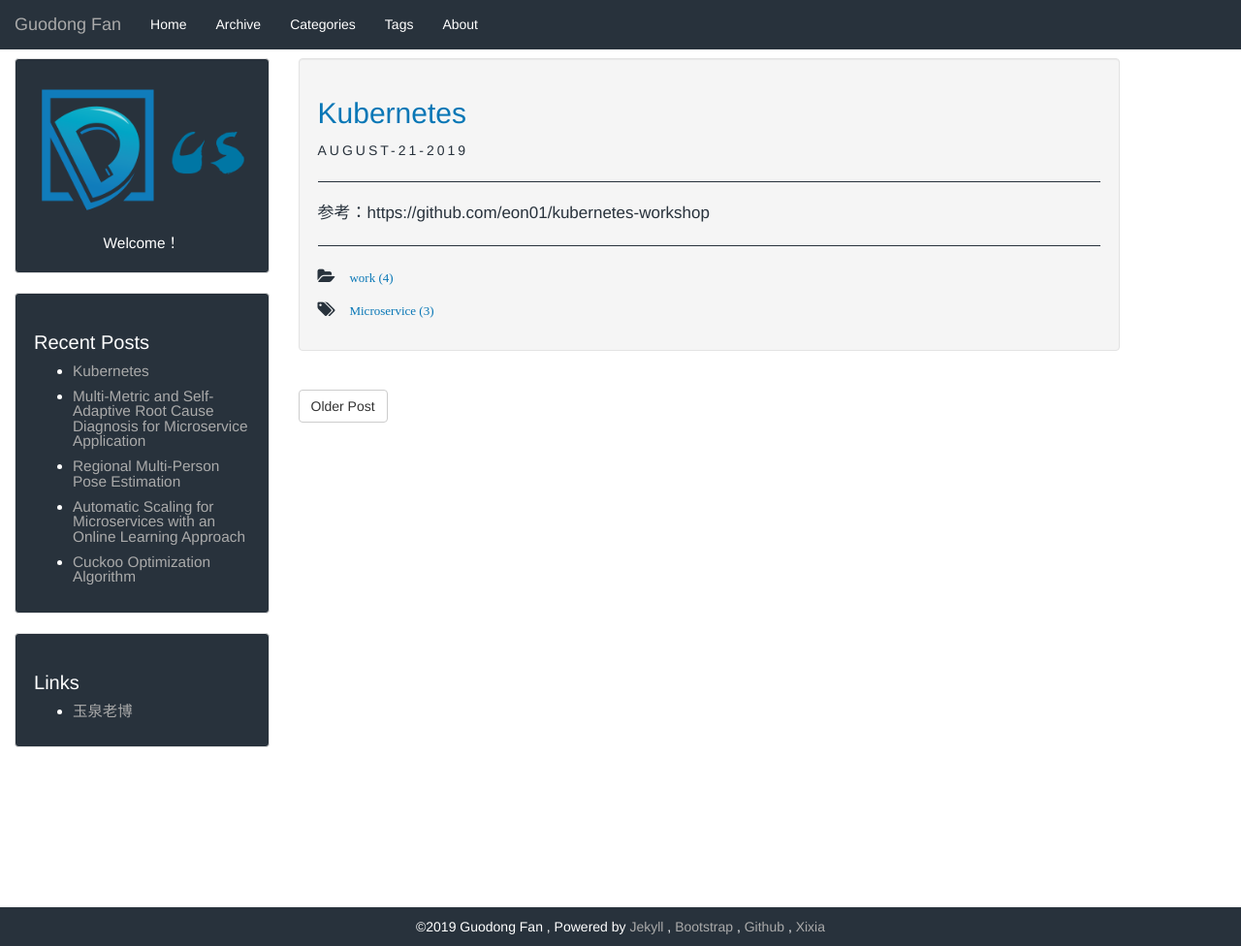
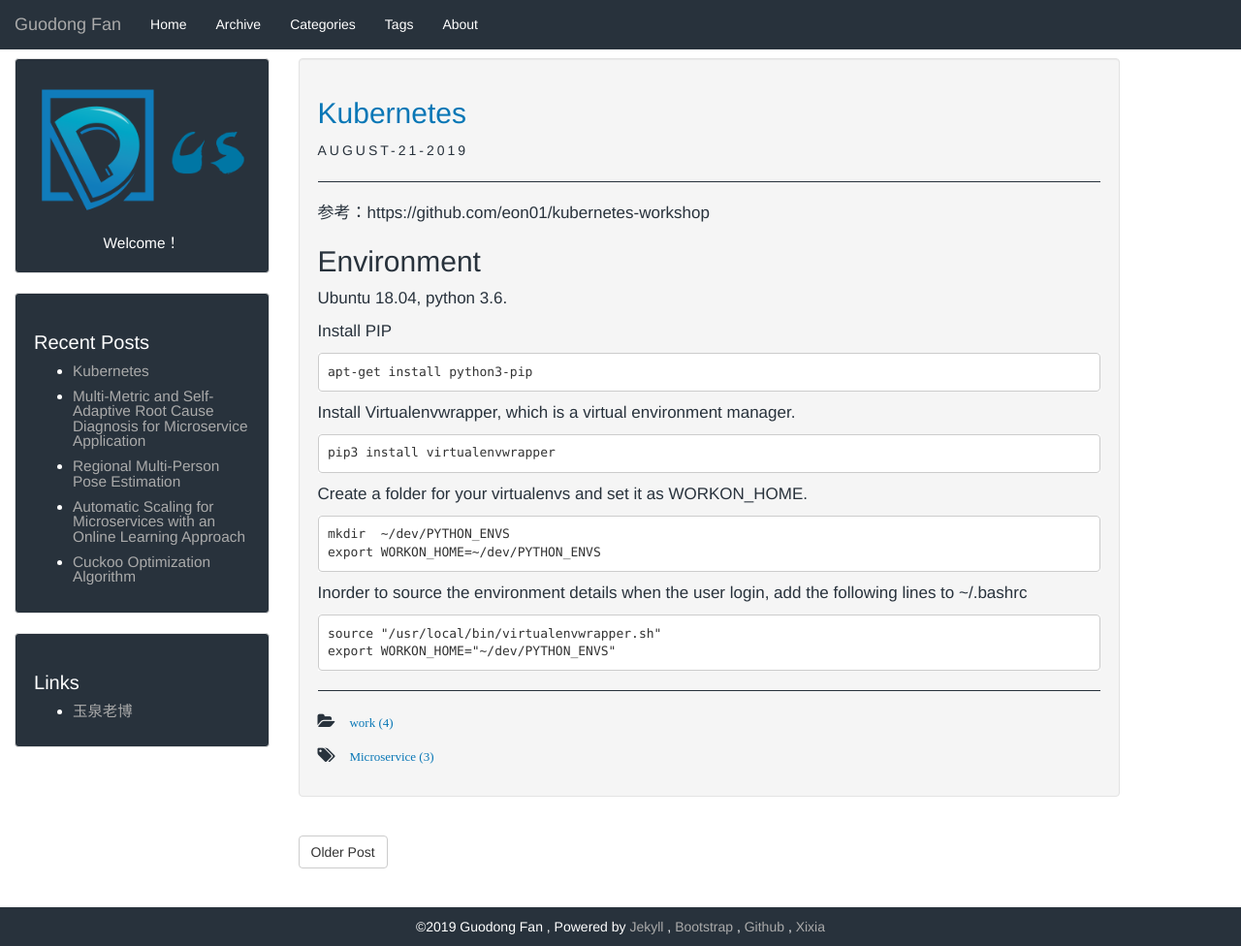
Before and after one commit to GuodongFan/GuodongFan.github.io, a Jekyll site: the page built from _posts/2019-08-21-Kubernetes.md, in a window 1280 px wide and 976 px high. Shown: the whole window at 97% size. Built offline with Jekyll 4.4.1, drawn with Linux system fonts in a browser that asks for light colours; our own code applies the rules of GitHub Pages for plain Markdown files.

Commit message:
Update 2019-08-21-Kubernetes.md

````diff
--- a/_posts/2019-08-21-Kubernetes.md
+++ b/_posts/2019-08-21-Kubernetes.md
@@ -6,3 +6,33 @@ tag: Microservice
 ---
 
 参考：https://github.com/eon01/kubernetes-workshop
+
+## Environment
+
+Ubuntu 18.04, python 3.6.
+
+Install PIP
+
+```
+apt-get install python3-pip
+```
+
+Install Virtualenvwrapper, which is a virtual environment manager.
+
+```
+pip3 install virtualenvwrapper
+```
+
+Create a folder for your virtualenvs and set it as WORKON_HOME.
+
+```
+mkdir  ~/dev/PYTHON_ENVS
+export WORKON_HOME=~/dev/PYTHON_ENVS
+```
+
+Inorder to source the environment details when the user login, add the following lines to ~/.bashrc
+
+```
+source "/usr/local/bin/virtualenvwrapper.sh"
+export WORKON_HOME="~/dev/PYTHON_ENVS"
+```
````
